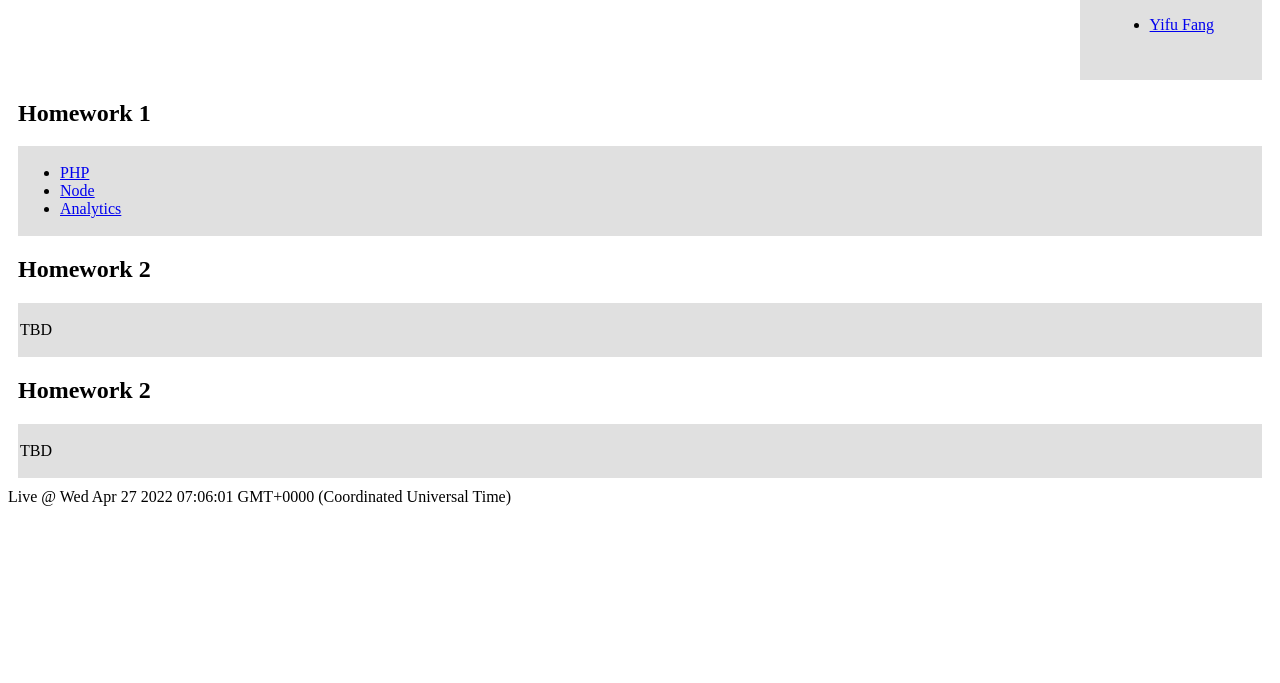
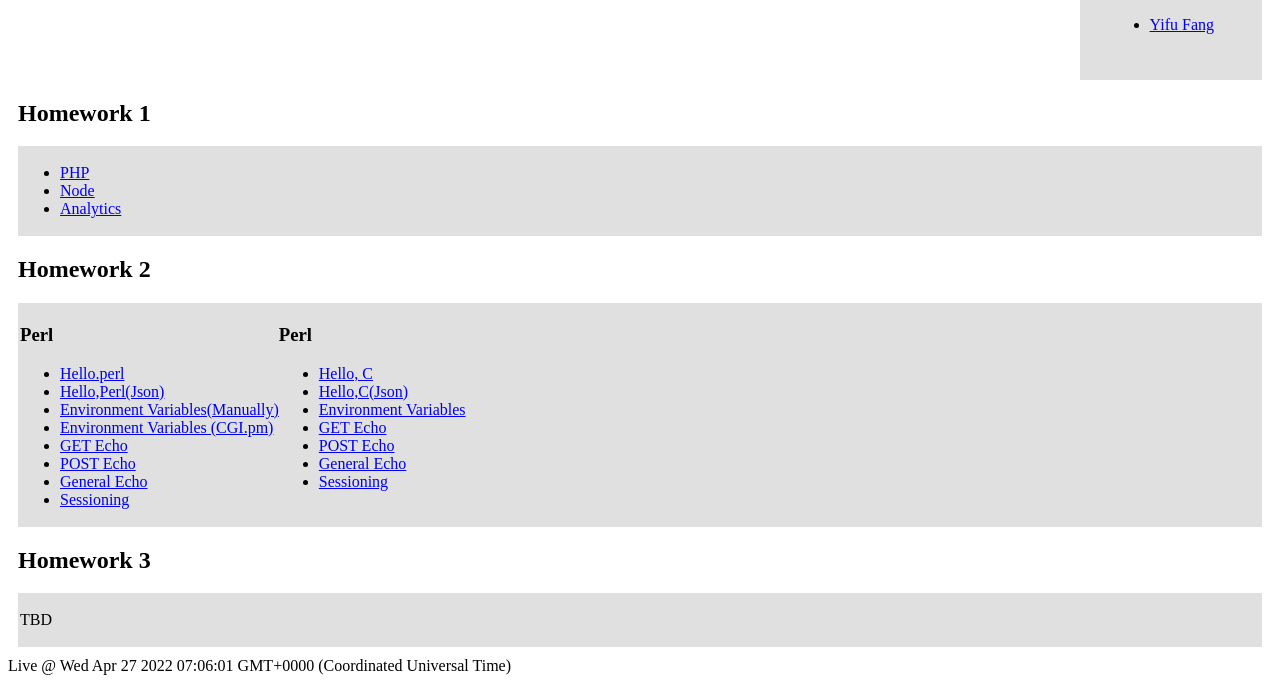
Before and after one commit to yif003/Digitalocean-project, a plain HTML site: page index.html in a window 1280 px wide. Shown: the part 145-828 px from the top of the page. Before the commit the page ends 800 px from the top, so only its background shows below. Drawn offline with Linux system fonts and the light colour scheme.

Commit message:
part 0 done

```diff
--- a/index.css
+++ b/index.css
@@ -20,4 +20,5 @@ body{
 .HW-lists{
     padding: 2px;
     background-color: rgb(224, 224, 224);
+    display: flex;
 }
--- a/index.html
+++ b/index.html
@@ -36,12 +36,36 @@
   <section class="HW">
     <h2>Homework 2</h2>
     <div class="HW-lists">
-      <p>TBD</p>
+      <div class ="columns">
+        <h3>Perl</h3>
+        <ul>
+          <li><a href="./cgi-bin/perl/perl-html-world.pl">Hello.perl</a></li>
+          <li><a href="./cgi-bin/perl/perl-json-world.pl">Hello,Perl(Json)</a></li>
+          <li><a href="./cgi-bin/perl/perl-env.pl">Environment Variables(Manually)</a></li>
+          <li><a href="./cgi-bin/perl/perl-env-pm.pl">Environment Variables (CGI.pm)</a></li>
+          <li><a href="./cgi-bin/perl/perl-get-echo.pl">GET Echo</a></li>
+          <li><a href="./cgi-bin/perl/perl-post-echo.pl">POST Echo</a></li>
+          <li><a href="./cgi-bin/perl/perl-general-echo.pl">General Echo</a></li>
+          <li><a href="./perl-cgiform.html">Sessioning</a></li>
+        </ul>
+      </div>
+      <div class ="columns">
+        <h3>Perl</h3>
+        <ul>
+          <li><a href="./cgi-bin/c-hello-html-world.cgi">Hello, C</a></li>
+          <li><a href="./cgi-bin/c-hello-json-world.cgi">Hello,C(Json)</a></li>
+          <li><a href="./cgi-bin/c-env.cgi">Environment Variables</a></li>
+          <li><a href="./cgi-bin/c-get-echo.cgi">GET Echo</a></li>
+          <li><a href="./cgi-bin/c-post-echo.cgi">POST Echo</a></li>
+          <li><a href="./cgi-bin/c-general-request-echo.cgi">General Echo</a></li>
+          <li><a href="./c-cgiform.html">Sessioning</a></li>
+        </ul>
+      </div>
     </div>
   </section>
 
   <section class="HW">
-    <h2>Homework 2</h2>
+    <h2>Homework 3</h2>
     <div class="HW-lists">
       <p>TBD</p>
     </div>
```
